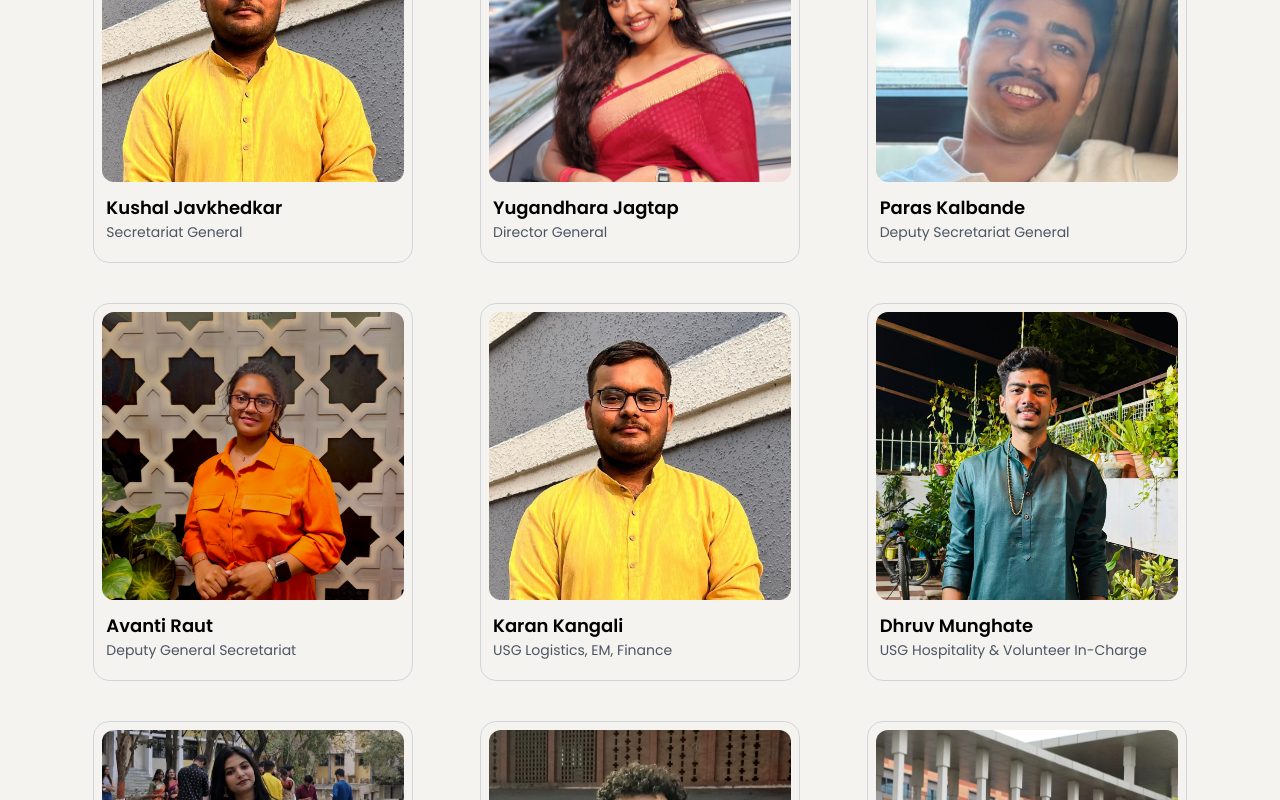
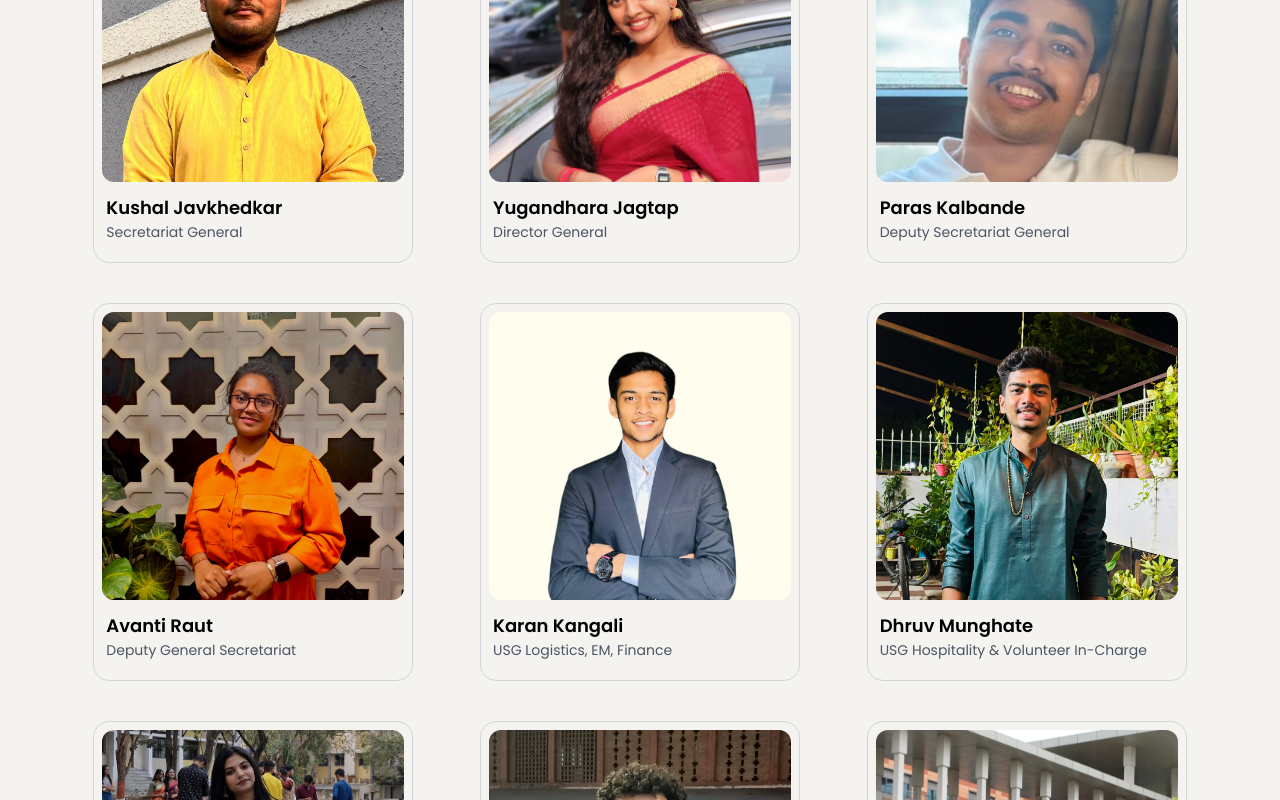
Before and after one commit to spectropaws/yccexmun, a Next.js app: page /teams in a window 1280 px wide. Shown: the part 411-1211 px from the top of the page. Built offline with nearby package versions, Linux system fonts and the light colour scheme.

Commit message:
Added karan image
Added karan image

```diff
--- a/data.js
+++ b/data.js
@@ -146,7 +146,7 @@ export const teamsData = [
         name: "Karan Kangali",
         role: "USG Logistics, EM, Finance",
         image:
-          "/USG/Kushal1.jpg",
+          "/USG/Karan.jpg",
       },
       {
         name: "Dhruv Munghate",
```
